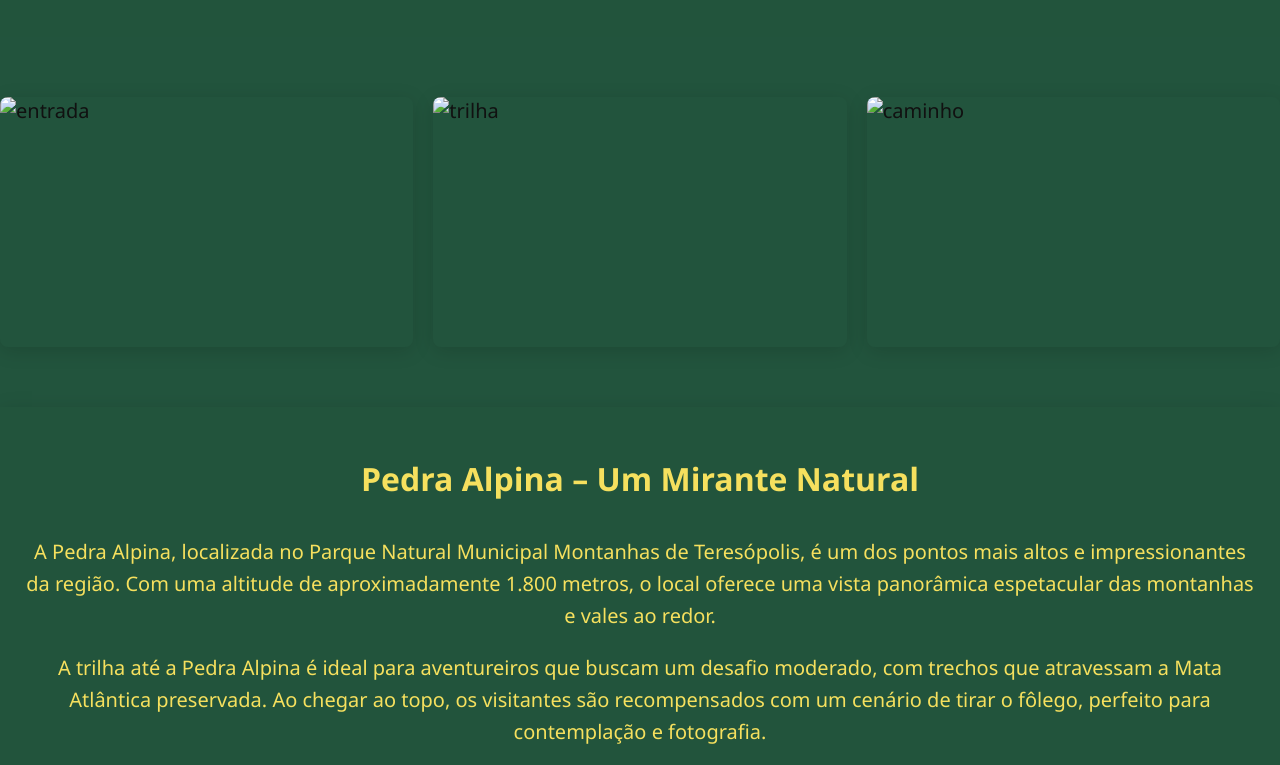
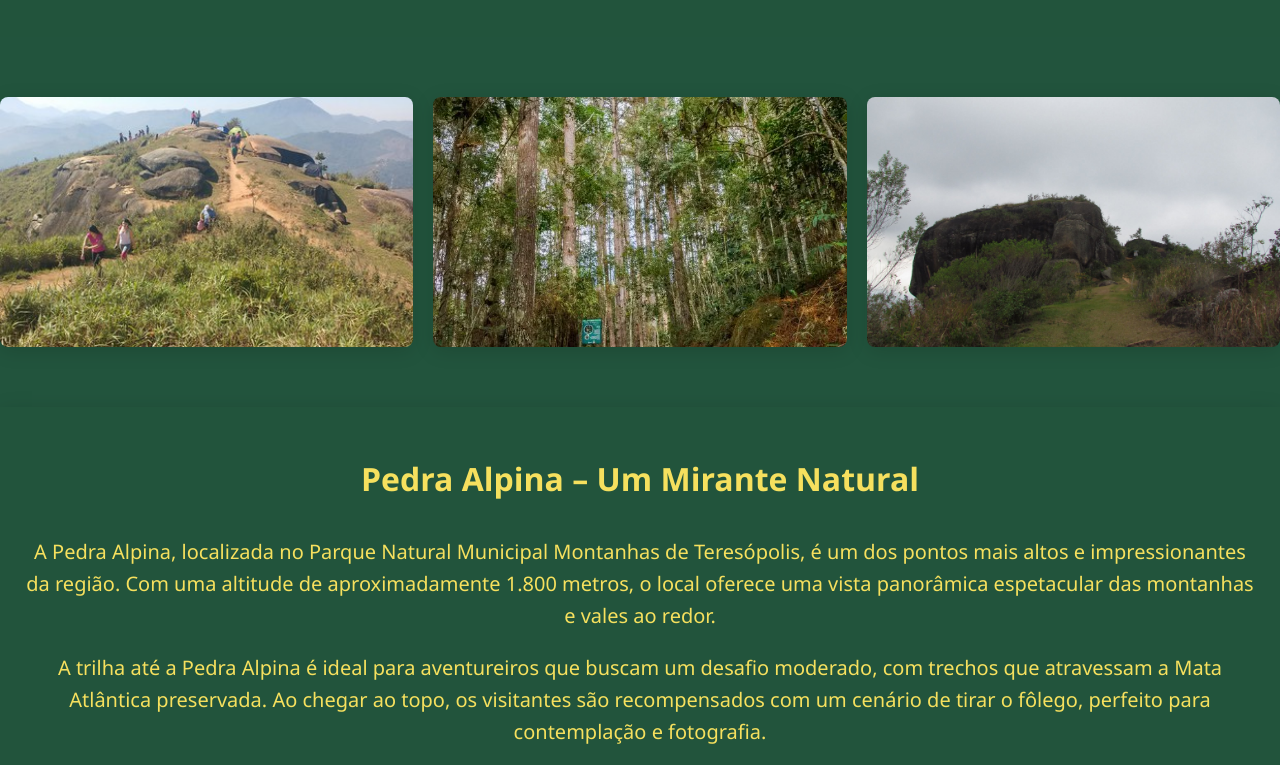
Before and after one commit to Danielletomaz/Circuito-Ter-Verde, a plain HTML site: page municipal.html in a window 1280 px wide. Shown: the part 2029-2794 px from the top of the page. Drawn offline with Linux system fonts and the light colour scheme; files whose address does not match are found by name.

Commit message:
Update municipal.html

```diff
--- a/municipal.html
+++ b/municipal.html
@@ -9,7 +9,7 @@
     </head>
     <header class="pag3">
         <nav>
-            <img src="logo4.jpg" class="imglogo">
+            <img src="imagens/logo4.jpg" class="imglogo">
             <button class="menu-toggle">&#9776;</button>
             <ul class="nav-links">
                 <li><a href="index.html">Início</a></li>
@@ -47,9 +47,9 @@
          <section id="fotos" class="section">
             <div class="container">
             <div class="gallery2">
-                <img src="camelo2.jpg" alt="entrada">
-                <img src="jacu2.webp" alt="trilha">
-                <img src="ptartaruga9.jpg" alt="caminho">
+                <img src="imagens/camelo2.jpg" alt="entrada">
+                <img src="imagens/jacu2.webp" alt="trilha">
+                <img src="imagens/ptartaruga9.jpg" alt="caminho">
             </div>
             </div>
          </section>
@@ -80,9 +80,9 @@
                      <section id="fotos" class="section">
             <div class="container">
             <div class="gallery2">
-                <img src="camelo2.jpg" alt="entrada">
-                <img src="jacu2.webp" alt="trilha">
-                <img src="ptartaruga9.jpg" alt="caminho">
+                <img src="imagens/camelo2.jpg" alt="entrada">
+                <img src="imagens/jacu2.webp" alt="trilha">
+                <img src="imagens/ptartaruga9.jpg" alt="caminho">
             </div>
             </div>
          </section>
@@ -107,12 +107,12 @@
                 </ul>
             </div>
         </section>
-                 <section id="fotos" class="section">
+                                     <section id="fotos" class="section">
             <div class="container">
             <div class="gallery2">
-                <img src="camelo2.jpg" alt="entrada">
-                <img src="jacu2.webp" alt="trilha">
-                <img src="ptartaruga9.jpg" alt="caminho">
+                <img src="imagens/camelo2.jpg" alt="entrada">
+                <img src="imagens/jacu2.webp" alt="trilha">
+                <img src="imagens/ptartaruga9.jpg" alt="caminho">
             </div>
             </div>
          </section>
@@ -139,12 +139,12 @@
                     <li><strong>Quando ir:</strong> Ano Todo, mas evite dias chuvosos</li>
                 </ul>
         </section>
-         <section id="fotos" class="section">
+                             <section id="fotos" class="section">
             <div class="container">
             <div class="gallery2">
-                <img src="camelo2.jpg" alt="entrada">
-                <img src="jacu2.webp" alt="trilha">
-                <img src="ptartaruga9.jpg" alt="caminho">
+                <img src="imagens/camelo2.jpg" alt="entrada">
+                <img src="imagens/jacu2.webp" alt="trilha">
+                <img src="imagens/ptartaruga9.jpg" alt="caminho">
             </div>
             </div>
          </section>
@@ -167,12 +167,12 @@
                     <li><strong>Não deixe de levar:</strong> Repelente, lanche, água e roupas confortáveis</li>
                 </ul>
         </section>
-         <section id="fotos" class="section">
+                             <section id="fotos" class="section">
             <div class="container">
             <div class="gallery2">
-                <img src="camelo2.jpg" alt="entrada">
-                <img src="jacu2.webp" alt="trilha">
-                <img src="ptartaruga9.jpg" alt="caminho">
+                <img src="imagens/camelo2.jpg" alt="entrada">
+                <img src="imagens/jacu2.webp" alt="trilha">
+                <img src="imagens/ptartaruga9.jpg" alt="caminho">
             </div>
             </div>
          </section>
@@ -196,12 +196,12 @@
                     <li><strong>Não deixe de levar:</strong> Repelente, lanche, água e roupas confortáveis</li>
                 </ul>
         </section>
-         <section id="fotos" class="section">
+                             <section id="fotos" class="section">
             <div class="container">
             <div class="gallery2">
-                <img src="camelo2.jpg" alt="entrada">
-                <img src="jacu2.webp" alt="trilha">
-                <img src="ptartaruga9.jpg" alt="caminho">
+                <img src="imagens/camelo2.jpg" alt="entrada">
+                <img src="imagens/jacu2.webp" alt="trilha">
+                <img src="imagens/ptartaruga9.jpg" alt="caminho">
             </div>
             </div>
          </section>
@@ -226,12 +226,12 @@
                 </ul>
             </div>
         </section>
-                 <section id="fotos" class="section">
+                                    <section id="fotos" class="section">
             <div class="container">
             <div class="gallery2">
-                <img src="camelo2.jpg" alt="entrada">
-                <img src="jacu2.webp" alt="trilha">
-                <img src="ptartaruga9.jpg" alt="caminho">
+                <img src="imagens/camelo2.jpg" alt="entrada">
+                <img src="imagens/jacu2.webp" alt="trilha">
+                <img src="imagens/ptartaruga9.jpg" alt="caminho">
             </div>
             </div>
          </section>
@@ -252,18 +252,18 @@
             <div class="container">
                 <h2>Galeria de Fotos</h2>
             <div class="gallery">
-                <img src="camelo2.jpg" alt="entrada">
-                <img src="jacu2.webp" alt="trilha">
-                <img src="ptartaruga9.jpg" alt="caminho">
-                <img src="ptartaruga1.jpg" alt="céu">
-                <img src="ptartaruga10.jpg" alt="Casa">
-                <img src="tangará3.webp" alt="trilha">
-                <img src="tartaruga2.webp" alt="placa">
-                <img src="vidoc5.jpg" alt="trilha">
-                <img src="vidoc6.jpg" alt="Mesas">
-                <img src="tartaruga6.jpg" alt="riacho">
-                <img src="tartaruga4.png" alt="camping">
-                <img src="vidoc3.webp" alt="trilha">
+                <img src="imagens/camelo2.jpg" alt="entrada">
+                <img src="imagens/jacu2.webp" alt="trilha">
+                <img src="imagens/ptartaruga9.jpg" alt="caminho">
+                <img src="imagens/ptartaruga1.jpg" alt="céu">
+                <img src="imagens/ptartaruga10.jpg" alt="Casa">
+                <img src="imagens/tangará3.webp" alt="trilha">
+                <img src="imagens/tartaruga2.webp" alt="placa">
+                <img src="imagens/vidoc5.jpg" alt="trilha">
+                <img src="imagens/vidoc6.jpg" alt="Mesas">
+                <img src="imagens/tartaruga6.jpg" alt="riacho">
+                <img src="imagens/tartaruga4.png" alt="camping">
+                <img src="imagens/vidoc3.webp" alt="trilha">
 
             </div>
         </section>
@@ -368,10 +368,10 @@
                     Além disso, o evento contará com exposições de projetos ambientais e atividades para toda a família.
                 </p>
                 <div class="eventos-noticias-imagens">
-                    <img src="trilhaguiada.jpg" alt="Trilha guiada no parque">
-                    <img src="plantio.webp" alt="Plantio de árvores nativas">
-                    <img src="palestra2.jpg" alt="Palestra sobre conservação ambiental">
-                    <img src="piquenique.webp" alt="Atividades para toda a família">
+                    <img src="imagens/trilhaguiada.jpg" alt="Trilha guiada no parque">
+                    <img src="imagens/plantio.webp" alt="Plantio de árvores nativas">
+                    <img src="imagens/palestra2.jpg" alt="Palestra sobre conservação ambiental">
+                    <img src="imagens/piquenique.webp" alt="Atividades para toda a família">
                 </div>
                 <p>
                     Não perca esta oportunidade de aprender mais sobre a importância da conservação ambiental e de se conectar com a natureza.
```
